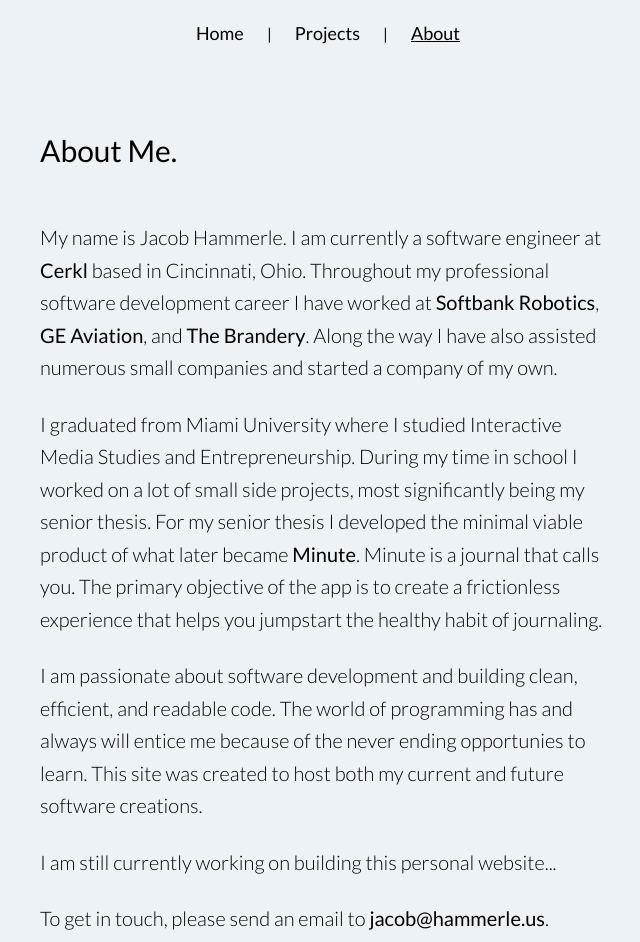
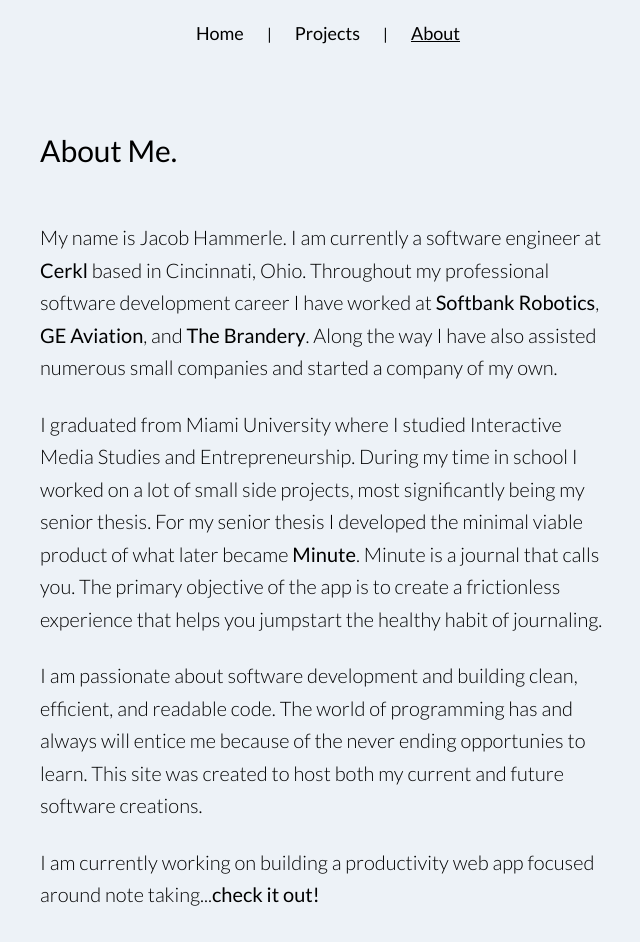
Before and after one commit to jacobhammerle/jham, a Vue app: page /about in a window 1280 px wide. Shown: the top 942 px of the page, without its empty margins (312-952 px from the left). Built offline with nearby package versions, Linux system fonts and the light colour scheme; no server answers.

Commit message:
updated about me page to link to current project I am working on

```diff
--- a/src/components/About.vue
+++ b/src/components/About.vue
@@ -9,7 +9,7 @@
 
                 <p class="lato-light text-xl mb-6 leading-relaxed">I am passionate about software development and building clean, efficient, and readable code. The world of programming has and always will entice me because of the never ending opportunies to learn. This site was created to host both my current and future software creations.</p>
 
-                <p class="lato-light text-xl mb-6 leading-relaxed">I am still currently working on building this personal website...</p>
+                <p class="lato-light text-xl mb-6 leading-relaxed">I am currently working on building a productivity web app focused around note taking...<a class="lato-regular hover:underline" href="https://note-taking-app-d4f53.firebaseapp.com/" target="_blank">check it out!</a></p>
 
                 <p class="lato-light text-xl mb-6 leading-relaxed">To get in touch, please send an email to <a class="lato-regular hover:underline" href="mailto:jacob@hammerle.us">jacob@hammerle.us</a>.</p>
             </div>
--- a/src/components/Projects.vue
+++ b/src/components/Projects.vue
@@ -1,8 +1,9 @@
 <template>
     <div class="about mx-auto flex justify-center items-center min-h-screen">
         <div class="pt-32 pb-32">
-            <div class="max-w-xl">
+            <div class="max-w-xl mx-4">
                 <h1 class="text-3xl mb-12">Projects</h1>
+                <GitHub project-title="(Name Pending)" repo="note-taking-app"/>
                 <GitHub project-title="My Personal Website" repo="jham"/>
                 <Twitter />
             </div>
```
